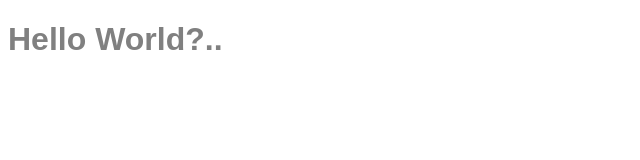
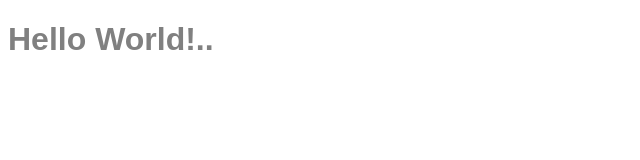
Before and after one commit to zahidsheikh10/javascript-dev-env, a website built with webpack: page src/index.html in a window 1280 px wide. Shown: the full height of the page, 0-640 px from the left. Built offline with nearby package versions, Linux system fonts and the light colour scheme.

Commit message:
Update index.html

```diff
--- a/src/index.html
+++ b/src/index.html
@@ -4,7 +4,7 @@
     <meta charset="UTF-8">
   </head>
   <body>
-    <h1>Hello World?..</h1>
+    <h1>Hello World!..</h1>
     <script src="./bundle.js"></script>
   </body>
 </html>
```
